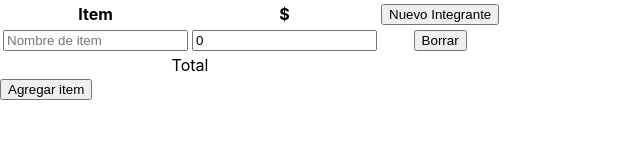
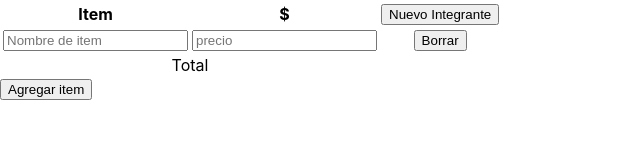
Before and after one commit to muZk/salidas, a React (Create React App) app: page / in a window 1280 px wide. Both pictures are taken after a click on the button "Nuevo gasto". Shown: the top 160 px of the page, without its empty margins (0-640 px from the left). Built offline with nearby package versions, Linux system fonts and the light colour scheme.

Commit message:
refactor: use a reducer for state management (#4)

```diff
--- a/src/Expense.js
+++ b/src/Expense.js
@@ -1,4 +1,4 @@
-import { useState } from "react";
+import { useReducer } from "react";
 import { nanoid } from "nanoid";
 
 const CLPFormat = new Intl.NumberFormat("es", {
@@ -10,36 +10,134 @@ function formatAmount(number) {
   return `$${CLPFormat.format(number.toFixed(2)).replace("CLP", "").trim()}`;
 }
 
+function newItem() {
+  return {
+    id: nanoid(),
+    name: "",
+    amount: 0,
+  };
+}
+
+function newFriend() {
+  return {
+    id: nanoid(),
+    name: "",
+  };
+}
+
+function reducer(state, action) {
+  switch (action.type) {
+    case "ADD_ITEM":
+      return {
+        ...state,
+        splits: state.splits.concat(
+          state.friends.map((friend) => ({
+            friendId: friend.id,
+            itemId: action.payload.id,
+            amount: 0,
+          }))
+        ),
+        items: [...state.items, action.payload],
+      };
+    case "ADD_FRIEND":
+      return {
+        ...state,
+        splits: state.splits.concat(
+          state.items.map((item) => ({
+            friendId: action.payload.id,
+            itemId: item.id,
+            amount: 0,
+          }))
+        ),
+        friends: [...state.friends, action.payload],
+      };
+    case "UPDATE_ITEM":
+      return {
+        ...state,
+        items: state.items.map((item) => {
+          if (item.id === action.payload.id) {
+            return { ...item, ...action.payload };
+          }
+          return item;
+        }),
+      };
+    case "UPDATE_FRIEND":
+      return {
+        ...state,
+        friends: state.friends.map((friend) => {
+          if (friend.id === action.payload.id) {
+            return { ...friend, ...action.payload };
+          }
+          return friend;
+        }),
+      };
+    case "UPDATE_SPLIT":
+      return {
+        ...state,
+        splits: state.splits.map((split) => {
+          if (
+            split.itemId === action.payload.itemId &&
+            split.friendId === action.payload.friendId
+          ) {
+            return { ...split, ...action.payload };
+          }
+          return split;
+        }),
+      };
+    case "DELETE_ITEM":
+      return {
+        ...state,
+        items: state.items.filter((item) => item.id !== action.payload.id),
+        splits: state.splits.filter(
+          (split) => split.itemId !== action.payload.id
+        ),
+      };
+    case "DELETE_FRIEND":
+      return {
+        ...state,
+        friends: state.friends.filter(
+          (friend) => friend.id !== action.payload.id
+        ),
+        splits: state.splits.filter(
+          (split) => split.friendId !== action.payload.id
+        ),
+      };
+    default:
+      return state;
+  }
+}
+
 export default function Expense() {
-  // fila = producto
-  // columna = persona
+  const [state, dispatch] = useReducer(reducer, {
+    items: [newItem()],
+    friends: [],
+    splits: [],
+  });
 
-  const [items, setItems] = useState([
-    {
-      id: nanoid(),
-      name: "",
-      price: 0,
-      distribution: {},
-    },
-  ]);
+  const { items, friends, splits } = state;
 
-  const [people, setPeople] = useState([]); // { name: 'Nico', id: '...' }
+  const getContribution = (itemId, friendId) => {
+    return (
+      splits.find(
+        (split) => split.itemId === itemId && split.friendId === friendId
+      )?.amount || 0
+    );
+  };
 
-  // State:
-  // - cada item: name, price, participación de cada persona dentro del item (person => number)
-  // - listado de personas
+  const getFriendTotal = (friendId) => {
+    let total = 0;
 
-  // funcionalidades:
-  // - Poder modificar el nombre / precio (item)
-  // - Poder agregar un nuevo item
-  // - Eliminar un item
+    items.forEach((item) => {
+      const totalDistribution = splits
+        .filter((split) => split.itemId === item.id)
+        .reduce((total, { amount }) => total + amount, 0);
+      const cuota =
+        totalDistribution === 0 ? 0 : item.price / totalDistribution;
+      total += cuota * getContribution(item.id, friendId);
+    });
 
-  // TODO:
-  // - revisar si es más "lindo" usar Immer para actualizar el estado
-  // - agregar prettier (para formatear el código de forma auto)
-  // - cambiar la lógica de "distribution" a true/false
-
-  console.log(items);
+    return total;
+  };
 
   return (
     <>
@@ -48,35 +146,22 @@ export default function Expense() {
           <tr>
             <th>Item</th>
             <th>$</th>
-            {people.map(({ id, name }) => (
+            {friends.map(({ id, name }) => (
               <th key={id}>
                 <input
                   type="text"
                   placeholder="Nombre"
                   value={name}
                   onChange={(event) => {
-                    setPeople(
-                      people.map((person) =>
-                        person.id === id
-                          ? { id, name: event.target.value }
-                          : person
-                      )
-                    );
+                    dispatch({
+                      type: "UPDATE_FRIEND",
+                      payload: { id, name: event.target.value },
+                    });
                   }}
                 />
                 <button
                   onClick={() => {
-                    setPeople(people.filter((item) => item.id !== id));
-                    setItems(
-                      items.map((item) => {
-                        const distribution = { ...item.distribution };
-                        delete distribution[id];
-                        return {
-                          ...item,
-                          distribution,
-                        };
-                      })
-                    );
+                    dispatch({ type: "DELETE_FRIEND", payload: { id } });
                   }}
                 >
                   x
@@ -85,18 +170,9 @@ export default function Expense() {
             ))}
             <th>
               <button
-                onClick={() => {
-                  const newPerson = { id: nanoid(), name: "" };
-
-                  setItems(
-                    items.map((item) => ({
-                      ...item,
-                      distribution: { ...item.distribution, [newPerson.id]: 0 },
-                    }))
-                  );
-
-                  setPeople([...people, newPerson]);
-                }}
+                onClick={() =>
+                  dispatch({ type: "ADD_FRIEND", payload: newFriend() })
+                }
               >
                 Nuevo Integrante
               </button>
@@ -104,7 +180,7 @@ export default function Expense() {
           </tr>
         </thead>
         <tbody>
-          {items.map(({ id, price, name, distribution }) => (
+          {items.map(({ id, price, name }) => (
             <tr key={id}>
               <td>
                 <input
@@ -112,13 +188,10 @@ export default function Expense() {
                   placeholder="Nombre de item"
                   value={name}
                   onChange={(event) => {
-                    setItems(
-                      items.map((item) =>
-                        item.id === id
-                          ? { ...item, name: event.target.value }
-                          : item
-                      )
-                    );
+                    dispatch({
+                      type: "UPDATE_ITEM",
+                      payload: { id, name: event.target.value },
+                    });
                   }}
                 />
               </td>
@@ -128,37 +201,32 @@ export default function Expense() {
                   placeholder="precio"
                   value={price}
                   onChange={(event) => {
-                    setItems(
-                      items.map((item) =>
-                        item.id === id
-                          ? { ...item, price: parseInt(event.target.value) }
-                          : item
-                      )
-                    );
+                    dispatch({
+                      type: "UPDATE_ITEM",
+                      payload: {
+                        id,
+                        name,
+                        price: parseInt(event.target.value),
+                      },
+                    });
                   }}
                 />
               </td>
-              {people.map((person) => (
-                <td key={person.id}>
+              {friends.map((friend) => (
+                <td key={friend.id}>
                   <input
                     type="number"
-                    value={distribution[person.id]}
+                    value={getContribution(id, friend.id)}
                     min={0}
                     onChange={(event) => {
-                      const newValue = parseInt(event.target.value);
-                      setItems(
-                        items.map((item) =>
-                          item.id === id
-                            ? {
-                                ...item,
-                                distribution: {
-                                  ...distribution,
-                                  [person.id]: newValue,
-                                },
-                              }
-                            : item
-                        )
-                      );
+                      dispatch({
+                        type: "UPDATE_SPLIT",
+                        payload: {
+                          itemId: id,
+                          friendId: friend.id,
+                          amount: parseInt(event.target.value),
+                        },
+                      });
                     }}
                   />
                 </td>
@@ -166,7 +234,7 @@ export default function Expense() {
               <td>
                 <button
                   onClick={() => {
-                    setItems(items.filter((item) => item.id !== id));
+                    dispatch({ type: "DELETE_ITEM", payload: { id } });
                   }}
                 >
                   Borrar
@@ -178,41 +246,16 @@ export default function Expense() {
         <tfoot>
           <tr>
             <td colSpan={2}>Total</td>
-            {people.map((person) => {
-              let total = 0;
-
-              items.forEach((item) => {
-                const totalDistribution = Object.values(item.distribution)
-                  .map((a) => a || 0)
-                  .reduce((a, b) => a + b, 0);
-                const cuota =
-                  totalDistribution === 0 ? 0 : item.price / totalDistribution;
-                total += cuota * (item.distribution[person.id] || 0);
-              });
-
-              return <td key={person.id}>{formatAmount(total)}</td>;
-            })}
+            {friends.map((friend) => (
+              <td key={friend.id}>{formatAmount(getFriendTotal(friend.id))}</td>
+            ))}
             <td></td>
           </tr>
         </tfoot>
       </table>
       <div style={{ textAlign: "left" }}>
         <button
-          onClick={() => {
-            setItems([
-              ...items,
-              {
-                id: nanoid(),
-                name: "",
-                price: 0,
-                distribution: people.reduce(
-                  (distribution, { id }) =>
-                    Object.assign(distribution, { [id]: 0 }),
-                  {}
-                ),
-              },
-            ]);
-          }}
+          onClick={() => dispatch({ type: "ADD_ITEM", payload: newItem() })}
         >
           Agregar item
         </button>
```
